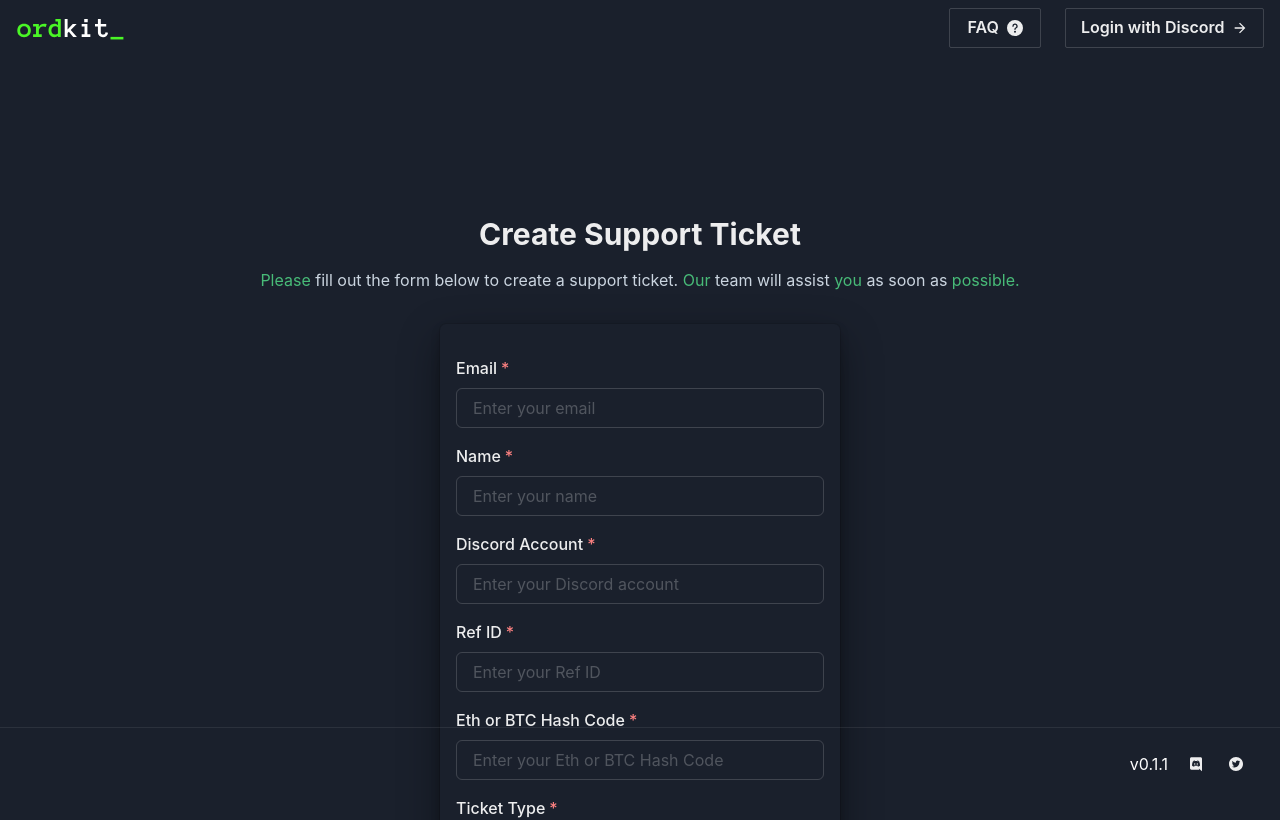
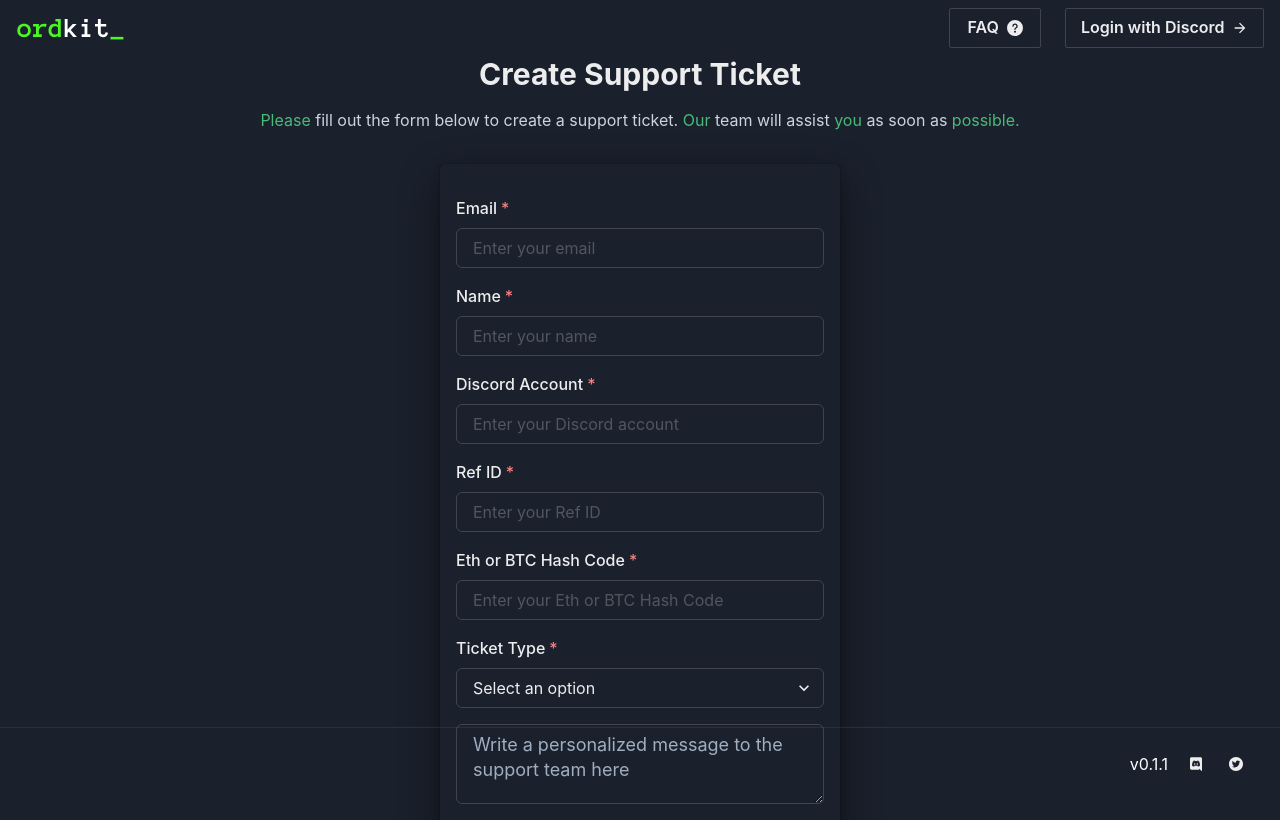
Before and after one commit to Garabed96/support_template, a Next.js app: page /ticket in a window 1280 px wide. Shown: the top 820 px of the page. Built offline with nearby package versions, Linux system fonts and the light colour scheme.

Commit message:
/ticket form v0.3

```diff
--- a/app/ticket/TicketForm.tsx
+++ b/app/ticket/TicketForm.tsx
@@ -50,8 +50,8 @@
       direction="column"
       align="center"
       justify="center"
-      minHeight="90vh"
-      py="10rem"
+      minHeight="100vh"
+      pb="4rem"
     >
       <Heading as="h2" size="lg" marginBottom="1rem">
         Create Support Ticket
```
